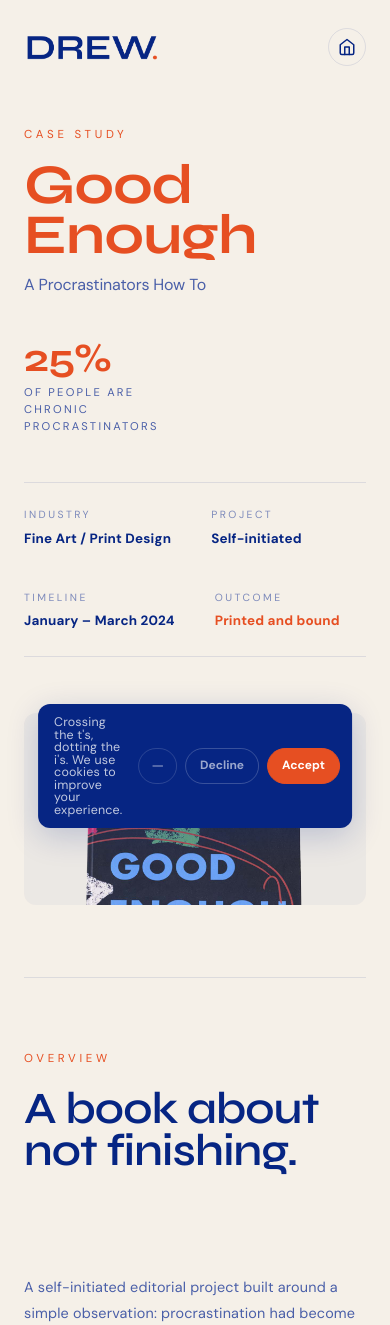
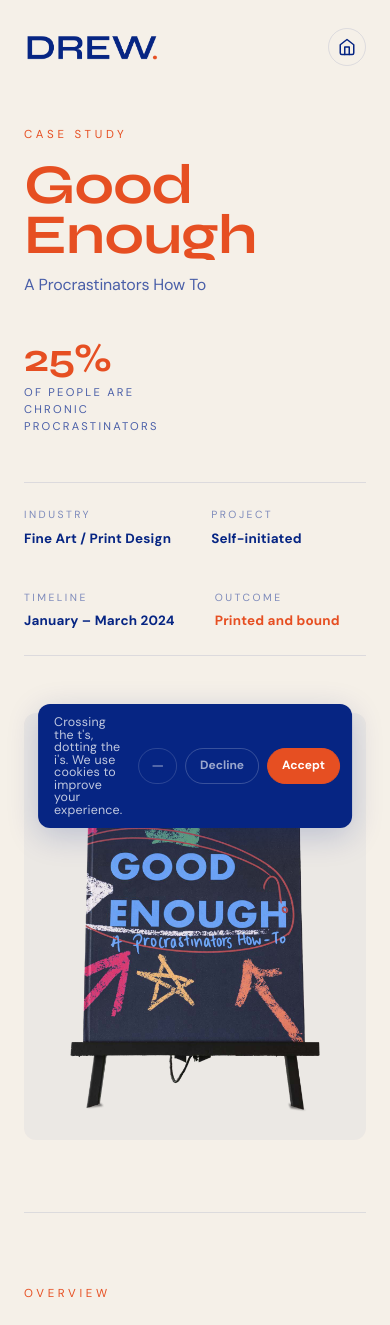
Before and after one commit to DrewPenkert/DrewPenkert.github.io, a React (Vite) app: page /good-enough in a window 390 px wide. Shown: the top 1325 px of the page. Built offline with nearby package versions, Linux system fonts and the light colour scheme.

Commit message:
Good Enough: show full hero image on mobile, no crop

```diff
--- a/src/GoodEnoughCaseStudy.css
+++ b/src/GoodEnoughCaseStudy.css
@@ -163,6 +163,17 @@
   object-position: center top;
 }
 
+@media (max-width: 680px) {
+  .ge-hero .cs-hero-image {
+    aspect-ratio: unset;
+    overflow: visible;
+  }
+  .ge-hero .cs-hero-image img {
+    height: auto;
+    object-fit: unset;
+  }
+}
+
 /* ── Outcomes grid ── */
 .ge-outcomes-grid {
   display: grid;
```
